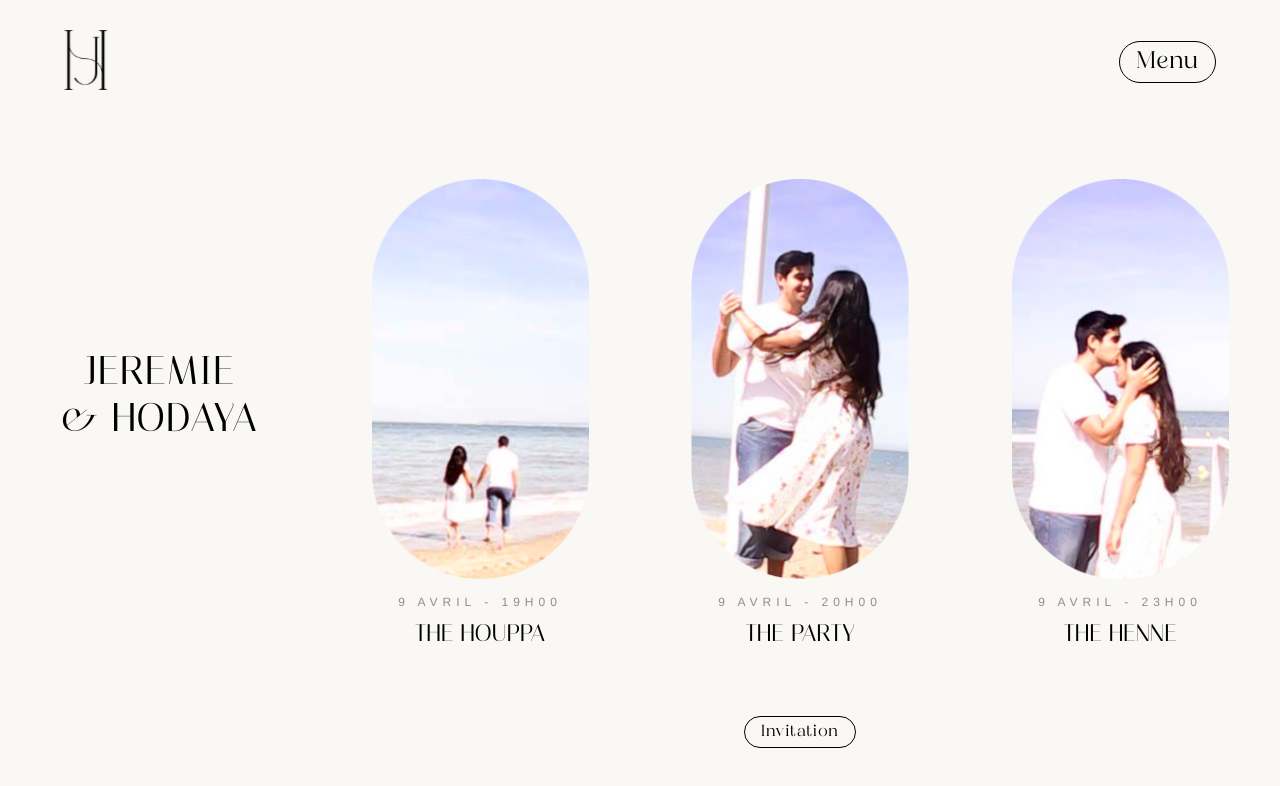
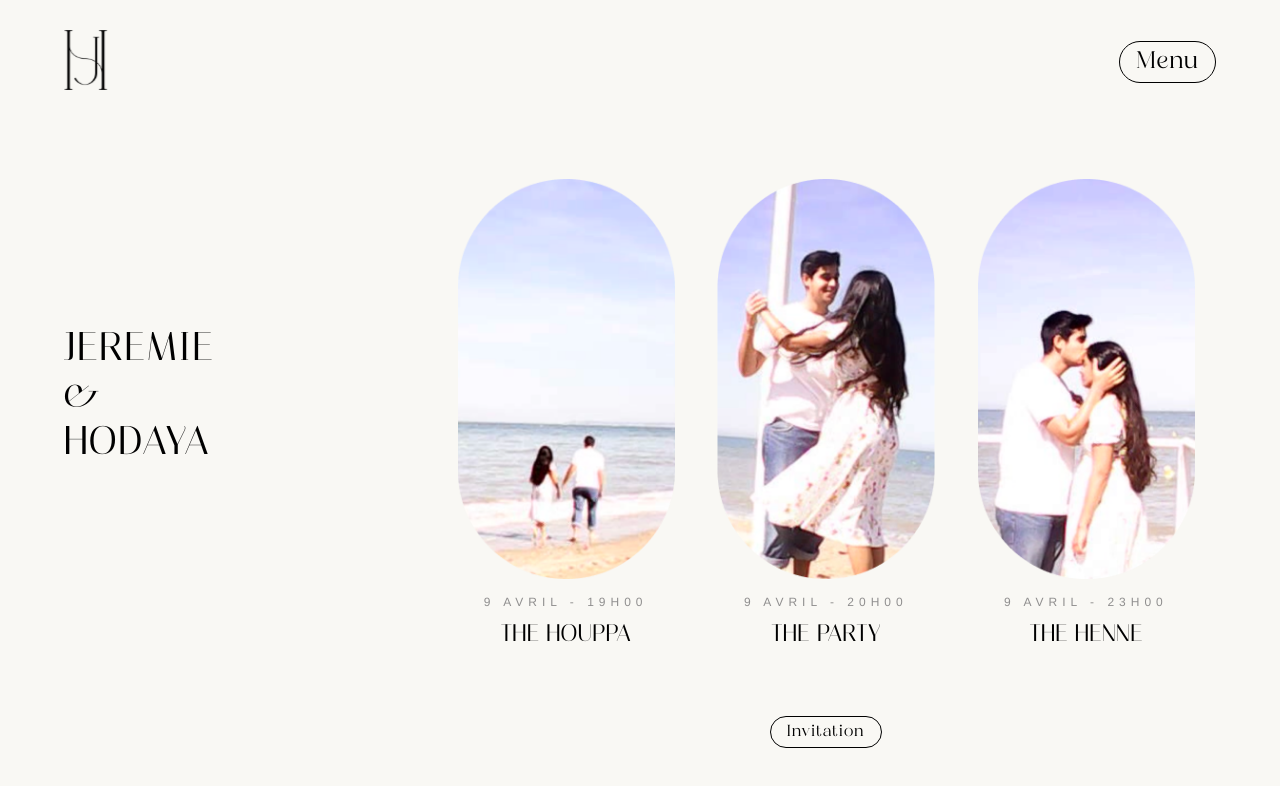
Before and after one commit to edenbergel/wedding, a React (Create React App) app: page /events in a window 1280 px wide. Shown: the top 786 px of the page. Built offline with nearby package versions, Linux system fonts and the light colour scheme.

Commit message:
fix events responsive

```diff
--- a/src/components/events/events.js
+++ b/src/components/events/events.js
@@ -16,18 +16,29 @@ export const Events = () => {
         const total = 3;
         index = ((index % total) + total) % total;
         setCurrent(index);
-    }
+    };
 
-	const next = () => {
-		goTo(current + 1);
-	};
+    const next = () => {
+        goTo(current + 1);
+    };
 
     return (
         <FadeIn delay={400}>
             <Header />
             <section className="events">
                 <ProgressBar current={current} />
-                <Title title={<>{'JEREMIE'} <br/> {'& HODAYA'}</>} className={'event_title'}/>
+                <Title
+                    title={
+                        <>
+                            {"JEREMIE"}{" "}
+                            <span className="break_line">
+                                <span>{"&"}{" "}</span>
+                                <span>{"HODAYA"}</span>
+                            </span>
+                        </>
+                    }
+                    className={"event_title"}
+                />
                 {eventsData.map((event, index) => (
                     <Event
                         key={event.name}
@@ -38,9 +49,9 @@ export const Events = () => {
                     />
                 ))}
                 <Button
-                    className={'event_btn_desktop'}
-                    text={'Invitation'}
-                    onClick={() => navigate('/invitation')}
+                    className={"event_btn_desktop"}
+                    text={"Invitation"}
+                    onClick={() => navigate("/invitation")}
                 />
             </section>
         </FadeIn>
--- a/src/components/events/events.scss
+++ b/src/components/events/events.scss
@@ -55,14 +55,26 @@
         }
     }
 
+    .break_line {
+        display: block;
+    }
+
     @media (min-width: $mediumTablet) {
         display: grid;
-        grid-template-columns: 0fr repeat(4, 1fr);
+        grid-template-columns: 0fr 1fr repeat(3, .7fr);
         grid-template-rows: repeat(2, 1fr);
         align-items: center;
+        max-width: 90%;
+        margin: auto;
+
+        .break_line {
+            display: grid;
+            text-align: left;
+        }
 
         .event_title {
             grid-area: 1 / 2 / 2 / 3;
+            justify-self: baseline;
 
             .title_item {
                 font-size: 40px;
```
